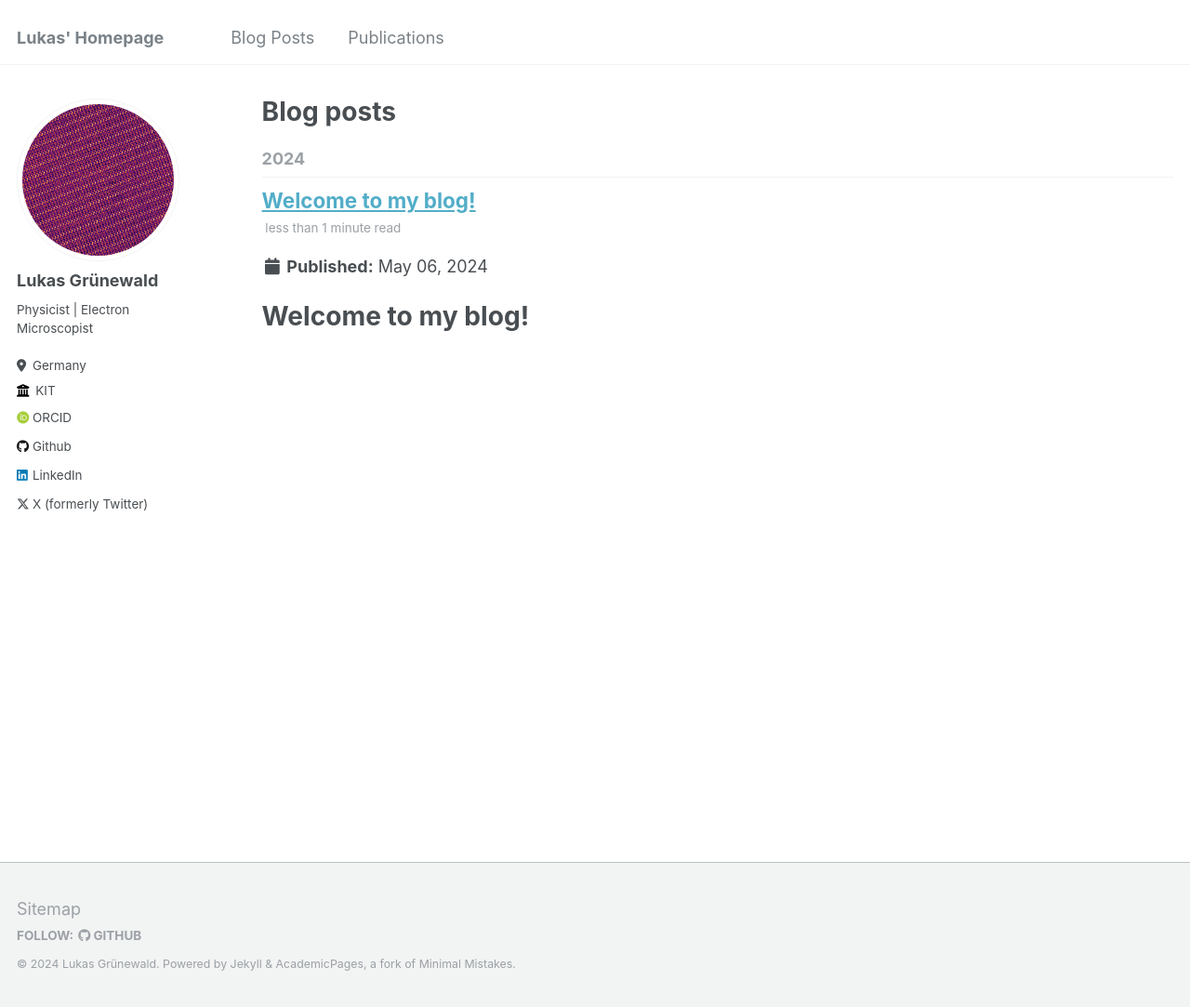
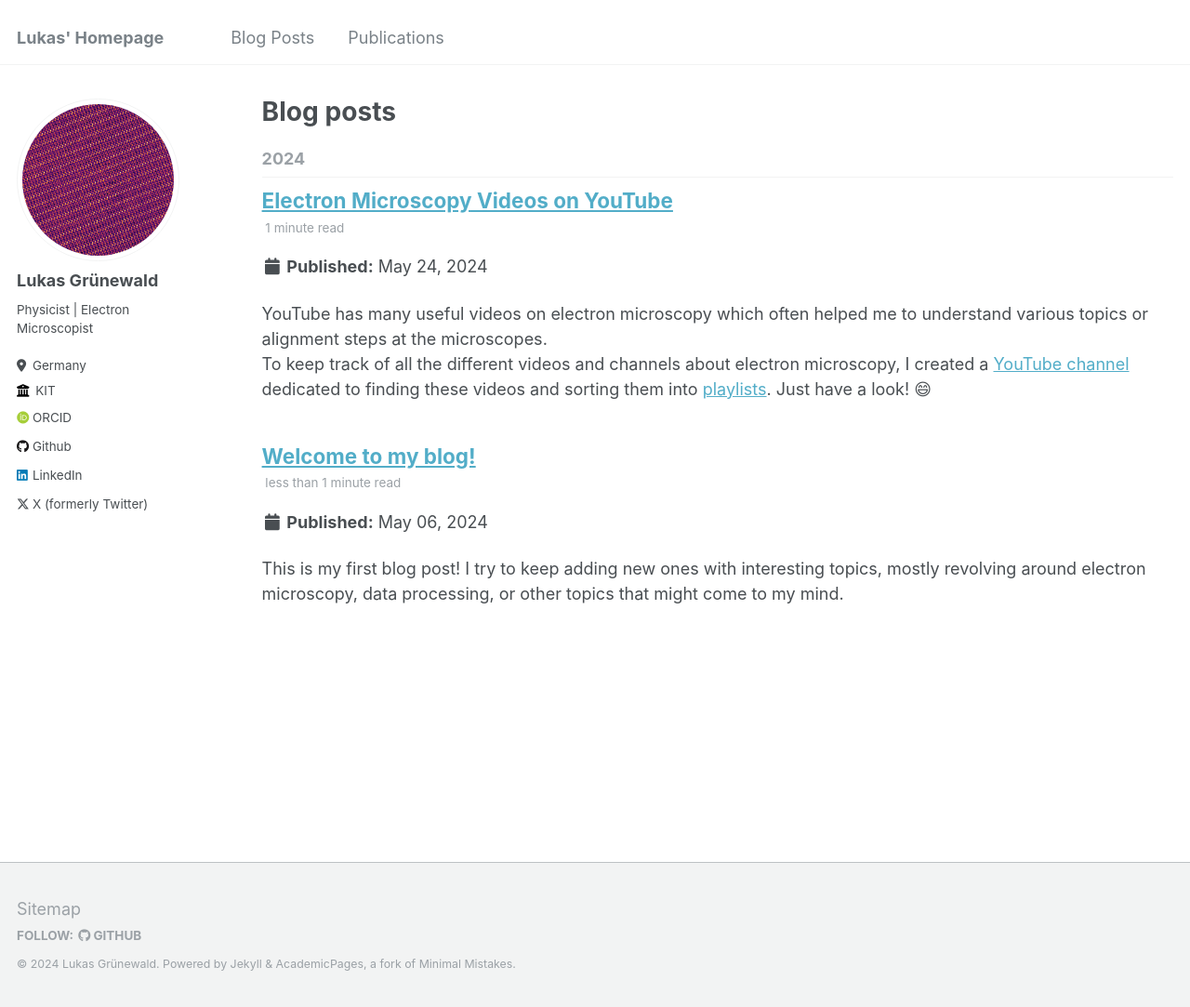
Before and after one commit to lukmuk/lukmuk.github.io, a Jekyll site: the page built from _pages/year-archive.html, in a window 1280 px wide and 1083 px high. Shown: the whole window at 93% size. Built offline with Jekyll 4.4.1, drawn with Linux system fonts in a browser that asks for light colours; some web fonts are replaced.

Commit message:
update blog

```diff
--- a/_posts/2024-05-03-blog-welcome-post.md
+++ b/_posts/2024-05-03-blog-welcome-post.md
@@ -8,10 +8,6 @@ tags:
   - Superconductor
 ---
 
-
-Welcome to my blog!
-======
-
 This is my first blog post! I try to keep adding new ones with interesting topics, mostly revolving around electron microscopy, data processing, or other topics that might come to my mind.
 
 I will also use it to display and explain my shared scripts and tools on Github. I try to contribute useful tools for other researchers. 😊
@@ -20,4 +16,4 @@ For this first post, I will add one of my favorite (filtered) HAADF-STEM images
 
 Can you spot all precipitates? 👻
 
-![GdBCO](/images/gdbco-haadf.png)
+![GdBCO](/images/blog/gdbco-haadf.png)
--- /dev/null
+++ b/_posts/2024-05-24-blog-youtube.md
@@ -0,0 +1,27 @@
+---
+title: 'Electron Microscopy Videos on YouTube'
+date: 2024-05-24
+permalink: /posts/2024/05/blog-youtube/
+tags:
+  - YouTube
+  - Electron Microscopy
+  - Tutorial
+  - Guide
+---
+
+YouTube has many useful videos on electron microscopy which often helped me to understand various topics or alignment steps at the microscopes.
+To keep track of all the different videos and channels about electron microscopy, I created a [YouTube channel](https://www.youtube.com/channel/UCCbqfcoszQ_Y22VEyQUMLWg) dedicated to finding these videos and sorting them into [playlists](https://www.youtube.com/@electronmicroscopist1986/playlists). Just have a look! 😄
+
+For example, the preparation of thin samples for transmission electron microscopy (TEM) with a focused ion beam (FIB) instrument requires careful adjustment of the ion-beam parameters and the sample tilt. The [FIB playlist](https://www.youtube.com/playlist?list=PLZrszlEq11znXZu5GivWIGFbEy5h5hCNF) may give you tips and tricks by other operators for your next TEM sample?
+
+So far, the videos are limited to the "materials-science side" of electron microscopy. Videos about cryo-EM *may* be added in the future.
+
+I try to keep the videos updated as much as possible and hope that they will help you as much as they helped me. 😊
+
+Solution to last blog post: Elusive Precipitates in GdBCO
+------
+
+Regarding the image from the [previous post](https://lukmuk.github.io//posts/2024/05/blog-welcome-post/), here are the precipitates.
+Two are quite obvious but the small one on the top right is hard to spot. 👻
+
+![GdBCO-solution](/images/blog/gdbco-haadf-solution.png)
```
Also changed, not shown: 2 other files.
